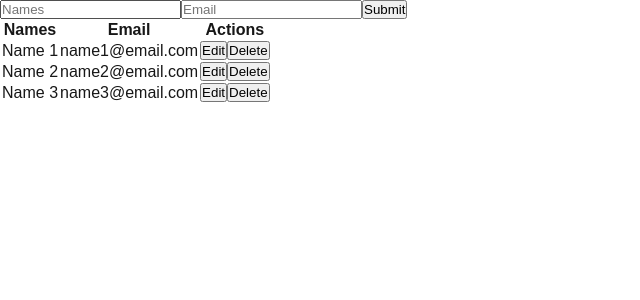
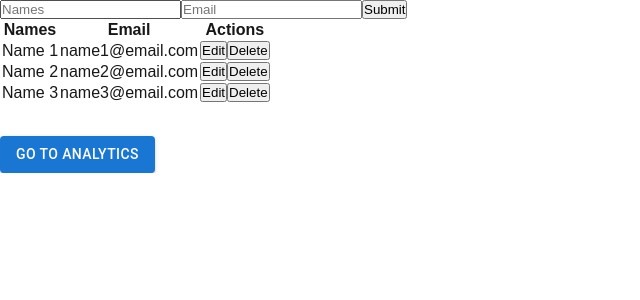
Before and after one commit to ElviraVargas7/survey-tool, a Next.js app: page / in a window 1280 px wide. Shown: the top 300 px of the page, without its empty margins (0-640 px from the left). Built offline with nearby package versions, Linux system fonts and the light colour scheme.

Commit message:
adding analytics routing

```diff
--- a/src/app/HomePage.jsx
+++ b/src/app/HomePage.jsx
@@ -1,13 +1,29 @@
+'use client';
+
 import React from 'react';
+import { useRouter } from 'next/navigation';
+import { Button, Box } from '@mui/material';
 
 import MemberInput from '@/components/MemberInput/MemberInput';
 import MembersTable from '@/components/MembersTable/MembersTable';
 
 const HomePage = () => {
+  const router = useRouter();
+
+  const handleRedirect = () => {
+    router.push(`/analytics`);
+  };
+
   return (
     <main>
       <MemberInput />
       <MembersTable />
+
+      <Box mt={4}>
+        <Button variant="contained" color="primary" onClick={handleRedirect}>
+          Go to Analytics
+        </Button>
+      </Box>
     </main>
   );
 };
--- a/src/app/analytics/page.jsx
+++ b/src/app/analytics/page.jsx
@@ -21,15 +21,15 @@ export default function Analytics() {
 
   return (
     <main>
-      {analysis.map((item) => {
+      {analysis.map((item, index) => {
         return (
-          <>
+          <div key={index}>
             <QuestionAverage
               key={item.question}
               question={item.question}
               average={item.average}
             />
-          </>
+          </div>
         );
       })}
       <button>Download report</button>
```
